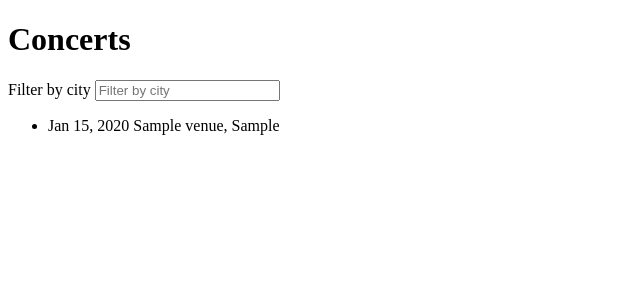
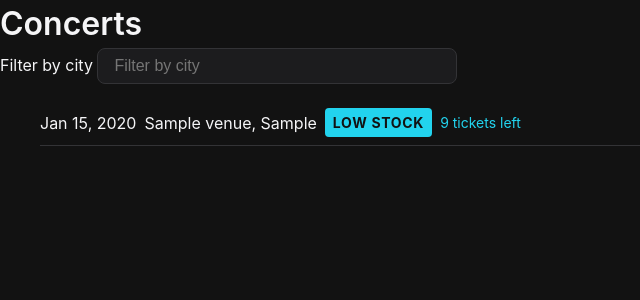
Before and after one commit to jrechet/concert-tour-app, a FastAPI app: page /concerts in a window 1280 px wide. Shown: the top 300 px of the page, without its empty margins (0-640 px from the left). Run offline with FastAPI, Linux system fonts and the light colour scheme; tables that the repository leaves empty hold one stand-in row (values such as "Sample post"); some libraries are stand-ins or nearby versions.

Commit message:
feat: Render the remaining ticket count on the concert card template (#859)
Closes #857

Co-authored-by: TheSwarm Dev Agent <swarm-dev@jrec.fr>
Co-authored-by: swarm-dev-agent <agent@swarm-bots.local>

```diff
--- a/src/config.py
+++ b/src/config.py
@@ -30,3 +30,7 @@ MAX_ARTIST_SEARCH_RESULTS = int(os.environ.get("MAX_ARTIST_SEARCH_RESULTS", "50"
 
 # Suffix appended to a tour's name when it is duplicated via `duplicate_tour`.
 TOUR_COPY_NAME_SUFFIX = os.environ.get("TOUR_COPY_NAME_SUFFIX", " (copy)")
+
+# Number of remaining tickets at or below which a concert is flagged as
+# "low stock" on the concert list page (but above zero, which is "sold out").
+LOW_STOCK_THRESHOLD = int(os.environ.get("LOW_STOCK_THRESHOLD", "10"))
--- a/src/routers/concerts.py
+++ b/src/routers/concerts.py
@@ -14,7 +14,7 @@ from sqlalchemy import case, func
 from sqlalchemy.exc import IntegrityError
 from sqlalchemy.orm import Session, joinedload
 
-from ..config import CITY_SEARCH_DEBOUNCE_MS, DEFAULT_PAGE_SIZE, MAX_PAGE_SIZE
+from ..config import CITY_SEARCH_DEBOUNCE_MS, DEFAULT_PAGE_SIZE, LOW_STOCK_THRESHOLD, MAX_PAGE_SIZE
 from ..database import get_db, get_reference_time
 from ..models import Concert, LineupEntry, Tour, Venue
 from ..schemas import (
@@ -873,6 +873,7 @@ def get_concert_list(
         "city": normalized_city,
         "city_max_length": MAX_CITY_QUERY_LENGTH,
         "city_search_debounce_ms": CITY_SEARCH_DEBOUNCE_MS,
+        "low_stock_threshold": LOW_STOCK_THRESHOLD,
     }
 
     template_name = (
--- a/src/static/css/dashboard.css
+++ b/src/static/css/dashboard.css
@@ -294,6 +294,20 @@ a {
   color: var(--color-bg);
 }
 
+.ticket-badge-low-stock {
+  background-color: var(--color-accent-secondary);
+  color: var(--color-bg);
+}
+
+.concert-row {
+  display: flex;
+  align-items: center;
+  gap: var(--spacing-sm);
+  flex-wrap: wrap;
+  padding: var(--spacing-sm) 0;
+  border-bottom: 1px solid var(--color-border);
+}
+
 .occupancy-percentage {
   color: var(--color-accent-secondary);
   font-size: var(--font-size-sm);
--- a/src/templates/concerts/_concert_rows.html
+++ b/src/templates/concerts/_concert_rows.html
@@ -13,6 +13,16 @@
         {% if concert.is_cancelled %}
         <span class="cancellation-badge" role="status">Cancelled</span>
         {% endif %}
+        {% if concert.remaining_tickets is not none %}
+        {% if concert.sold_out %}
+        <span class="ticket-badge ticket-badge-sold-out" role="status">Sold out</span>
+        {% else %}
+        {% if concert.remaining_tickets <= low_stock_threshold %}
+        <span class="ticket-badge ticket-badge-low-stock" role="status">Low stock</span>
+        {% endif %}
+        <span class="ticket-count">{{ concert.remaining_tickets }} tickets left</span>
+        {% endif %}
+        {% endif %}
     </li>
     {% endfor %}
 </ul>
--- a/src/templates/concerts/list.html
+++ b/src/templates/concerts/list.html
@@ -4,6 +4,7 @@
     <meta charset="UTF-8">
     <meta name="viewport" content="width=device-width, initial-scale=1.0">
     <title>Concert List</title>
+    <link rel="stylesheet" href="{{ url_for('static', path='css/dashboard.css') }}">
     <script src="https://unpkg.com/htmx.org@1.9.12"></script>
 </head>
 <body>
```
Also changed, not shown: tests/test_concert_templates.py (added, +103 -0 lines).
